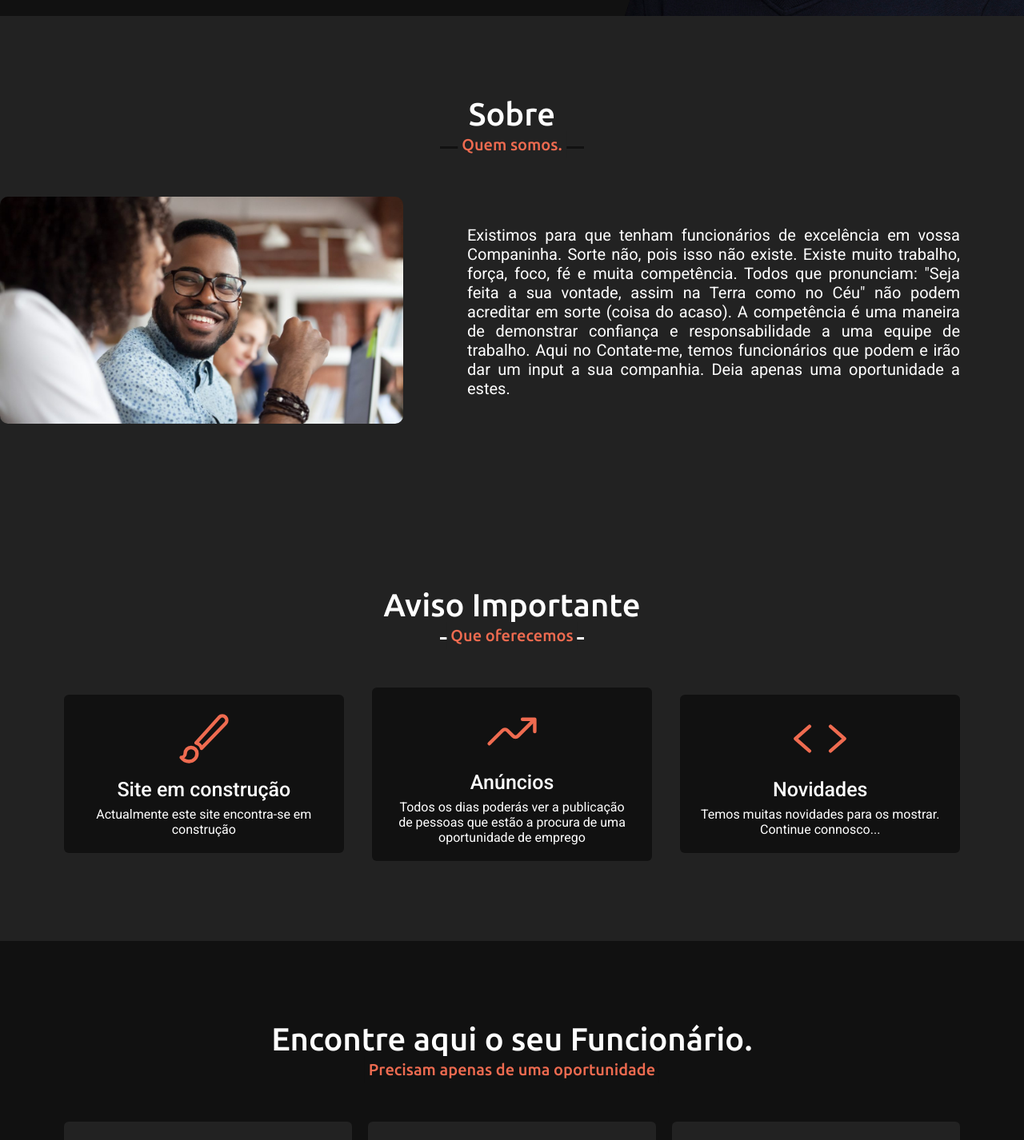
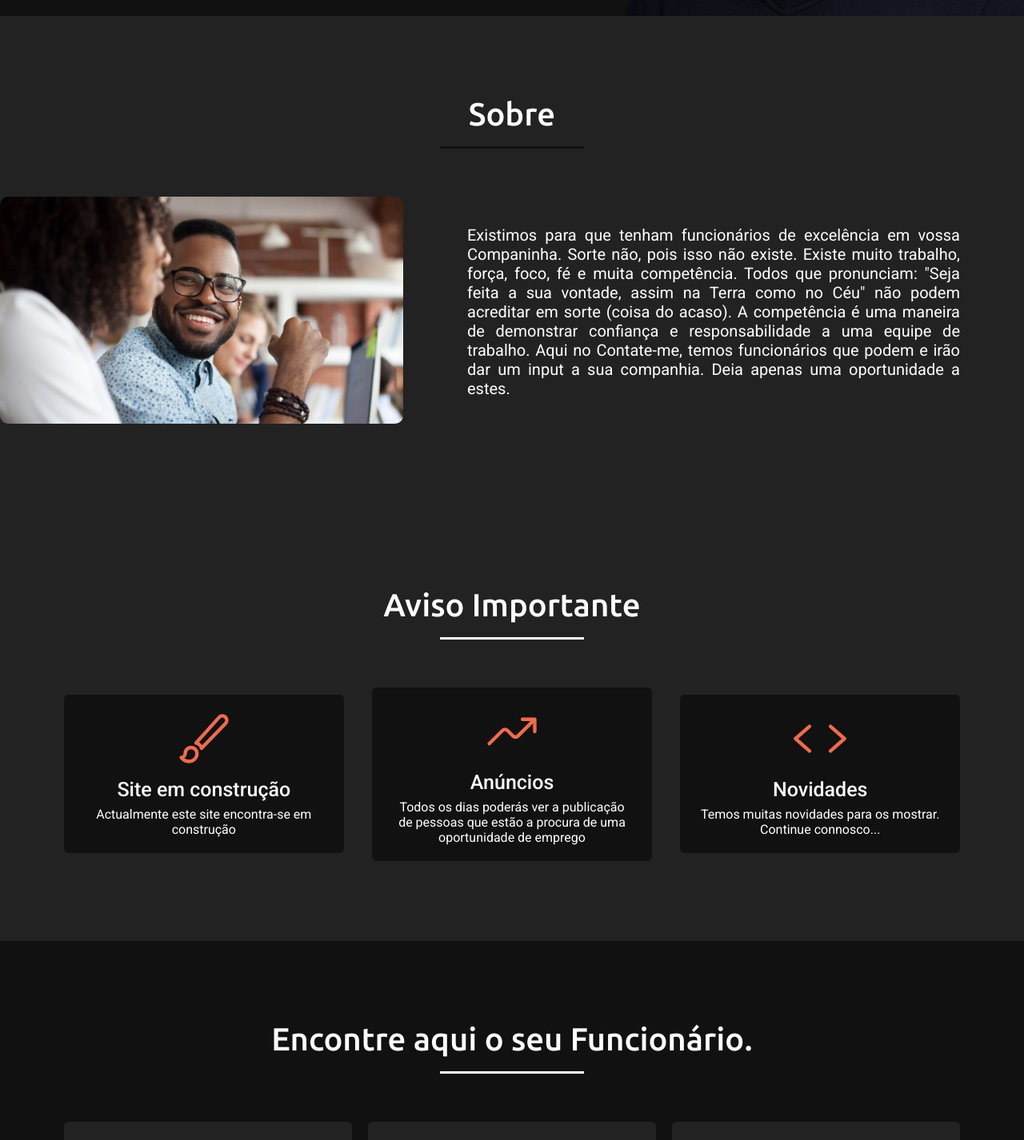
Before and after one commit to Gilpac/contrate_me, a React (Create React App) app: page / in a window 1280 px wide. Shown: the part 480-1906 px from the top of the page at 80% size. Built offline with nearby package versions, Linux system fonts and the light colour scheme.

Commit message:
Dei uma mexida em alguns textos

```diff
--- a/public/assets/estilo/style.css
+++ b/public/assets/estilo/style.css
@@ -194,7 +194,7 @@ section .title::after{
 }
 
 .about .title::after{
-    content: "Quem somos.";
+
     background: #222;
 
 }
@@ -260,7 +260,7 @@ section .title::after{
 .services .title::after,
 .teams .title::after{
     background: #222;
-    content: "Que oferecemos";
+
 }
 .services .serv-content .card{
     width: calc(33% - 20px);
@@ -374,7 +374,7 @@ section .title::after{
 
 }
 .teams .title::after{
-    content: "Precisam apenas de uma oportunidade";
+
     background-color: #111;
 }
 .teams .carousel .card{
@@ -470,9 +470,7 @@ section .title::after{
     background: #ef6b50!important;
 }
 /*  sessão Contato  */
-.contact .title::after{
-    content: "Fale conosco";
-}
+
 .contact .contact-content .column{
     width: calc(50% - 30px);
 }
```
